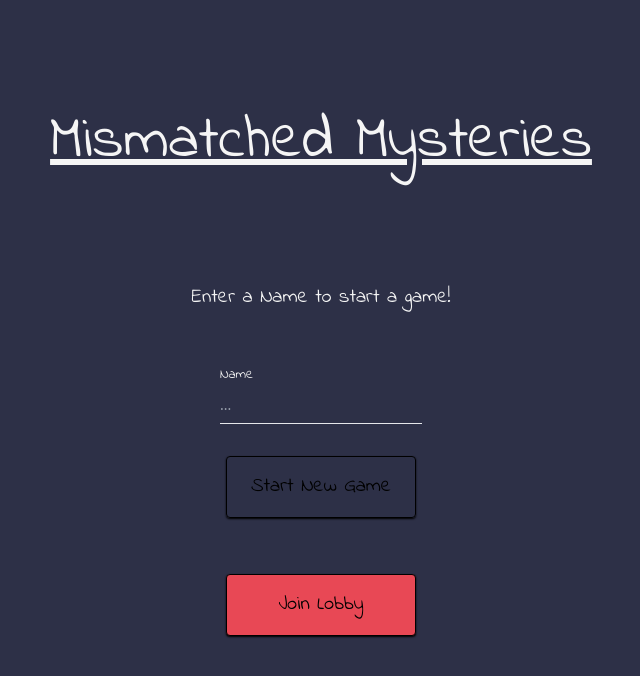
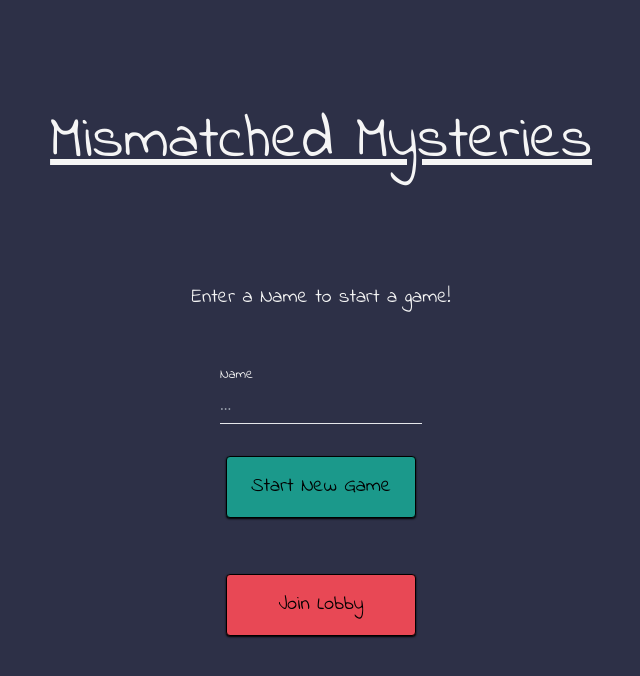
Before and after one commit to g-popp/MismatchMysteries, a React (Vite) app: page / in a window 1280 px wide. Shown: the top 676 px of the page, without its empty margins (319-959 px from the left). Built offline with nearby package versions, Linux system fonts and the light colour scheme; no server answers.

Commit message:
[frontend] fix: colors

```diff
--- a/src/components/Button.jsx
+++ b/src/components/Button.jsx
@@ -2,7 +2,7 @@ const Button = ({ color, handler, children }) => {
     return (
         <button
             onClick={handler}
-            className={`bg-[${color}] text-black text-center text-xl py-4 px-6 border border-black rounded shadow-sm shadow-black`}
+            className={`bg-[#${color}] text-black text-center text-xl py-4 px-6 border border-black rounded shadow-sm shadow-black`}
         >
             {children}
         </button>
--- a/src/routes/Home.jsx
+++ b/src/routes/Home.jsx
@@ -65,10 +65,10 @@ const Home = () => {
                 </div>
             </div>
             <div className='flex flex-col gap-14'>
-                <Button color={'#FFFD82'} handler={e => handleNewGame(e)}>
+                <Button color='1B998B' handler={e => handleNewGame(e)}>
                     Start New Game
                 </Button>
-                <Button color={'#E84855'} handler={e => handleJoinLobby(e)}>
+                <Button color='E84855' handler={e => handleJoinLobby(e)}>
                     Join Lobby
                 </Button>
             </div>
```
